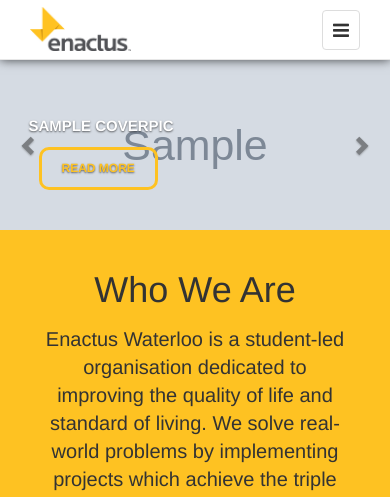
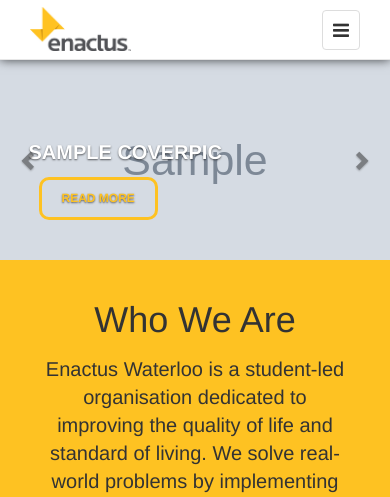
Before and after one commit to enactuswaterloo/website, a Django app: page / in a window 390 px wide. Shown: the top 497 px of the page. Run offline with Django 3.2, Linux system fonts and the light colour scheme; tables that the repository leaves empty hold one stand-in row (values such as "Sample post"); grey boxes marked "Sample" are stand-in pictures; some libraries are stand-ins or nearby versions.

Commit message:
accounting for large screen sizes

```diff
--- a/main/static/home.css
+++ b/main/static/home.css
@@ -48,10 +48,17 @@ a.home-button:hover, #section-projects a.home-button:hover {
 
 #carousel-main .item {
 	width: 100%;
+	height: 850px;
+	text-align: center;
+	overflow: hidden;
+}
+
+/*#carousel-main .item {
+	width: 100%;
 	height: 650px;
 	text-align: center;
 	overflow: hidden;
-}
+}*/
 
 #carousel-main .carousel-control {
 	color: #222;
@@ -59,12 +66,12 @@ a.home-button:hover, #section-projects a.home-button:hover {
 }
 
 #carousel-main .carousel-caption .carousel-caption-title {
-	font-size: 7rem;
+	font-size: 12rem;
 	color: #222;
 }
 
 #carousel-main .carousel-title-rect {
-	line-height: 9rem;
+	line-height: 12rem;
 	text-transform: uppercase;
 	font-weight: 900;
 	color: white;
@@ -359,12 +366,44 @@ form div.form-elements button.contact-button {
 	margin-right: auto;
 }
 
-@media (max-width: 1024px) { /* tablets */
+@media (max-width: 1600px) {
+  #carousel-main .item {
+    height: 750px;
+  }
+  #carousel-main .carousel-caption .carousel-caption-title {
+    font-size: 10rem;
+  }
+  #carousel-main .carousel-title-rect {
+    padding: 0;
+    line-height: 10.5rem;
+  }
+}
+
+@media (max-width: 1440px) {
+  #carousel-main .item {
+    height: 660px;
+  }
+}
+
+@media (max-width: 1200px) {
+  #carousel-main .item {
+    height: 560px;
+  }
+  #carousel-main .carousel-caption .carousel-caption-title {
+		font-size: 7rem;
+	}
+  #carousel-main .carousel-title-rect {
+    padding: 0;
+    line-height: 7.5rem;
+  }
+}
+
+@media (max-width: 992px) { /* tablets */
 	#carousel-main .item {
-		height: 450px;
+		height: 480px;
 	}
 	#carousel-main .carousel-caption .carousel-caption-title {
-		font-size: 5rem;
+		font-size: 5.3rem;
 	}
 	#carousel-main .home-button {
 		font-size: 3rem;
@@ -372,22 +411,22 @@ form div.form-elements button.contact-button {
 	}
 	#carousel-main .carousel-title-rect {
 		padding: 0;
-		line-height: 7rem;
+		line-height: 6rem;
 	}
 }
 
 @media (max-width: 768px) { /* phones */
 	#carousel-main .item {
-		height: 280px;
+		height: 340px;
 	}
 	#carousel-main .carousel-caption .carousel-caption-title {
-		font-size: 3rem;
+		font-size: 3.8rem;
 	}
 	#carousel-main .home-button {
 		font-size: 1.5rem;
 	}
 	#carousel-main .carousel-title-rect {
-		line-height: 3.5rem;
+		line-height: 4.4rem;
 	}
 	#carousel-main .carousel-caption {
 		margin-bottom: 0;
@@ -403,10 +442,10 @@ form div.form-elements button.contact-button {
 
 @media (max-width: 480px){
 	#carousel-main .item {
-		height: 170px;
+		height: 200px;
 	}
 	#carousel-main .carousel-caption .carousel-caption-title {
-		font-size: 1.5rem;
+		font-size: 2.0rem;
 	}
 	#carousel-main .home-button {
 		font-size: 1.2rem;
@@ -415,10 +454,22 @@ form div.form-elements button.contact-button {
 		border: 3px solid #FEC222;
 	}
 	#carousel-main .carousel-title-rect {
-		line-height: 2rem;
+		line-height: 2.4rem;
 	}
 	#section-sponsors .home-button {
 		font-size: 1.6rem;
 		width: 260px;
 	}
 }
+
+@media (max-width: 320px){
+  #carousel-main .item {
+		height: 160px;
+	}
+  #carousel-main .carousel-caption .carousel-caption-title {
+		font-size: 1.5rem;
+	}
+  #carousel-main .carousel-title-rect {
+    line-height: 2rem;
+  }
+}
```
